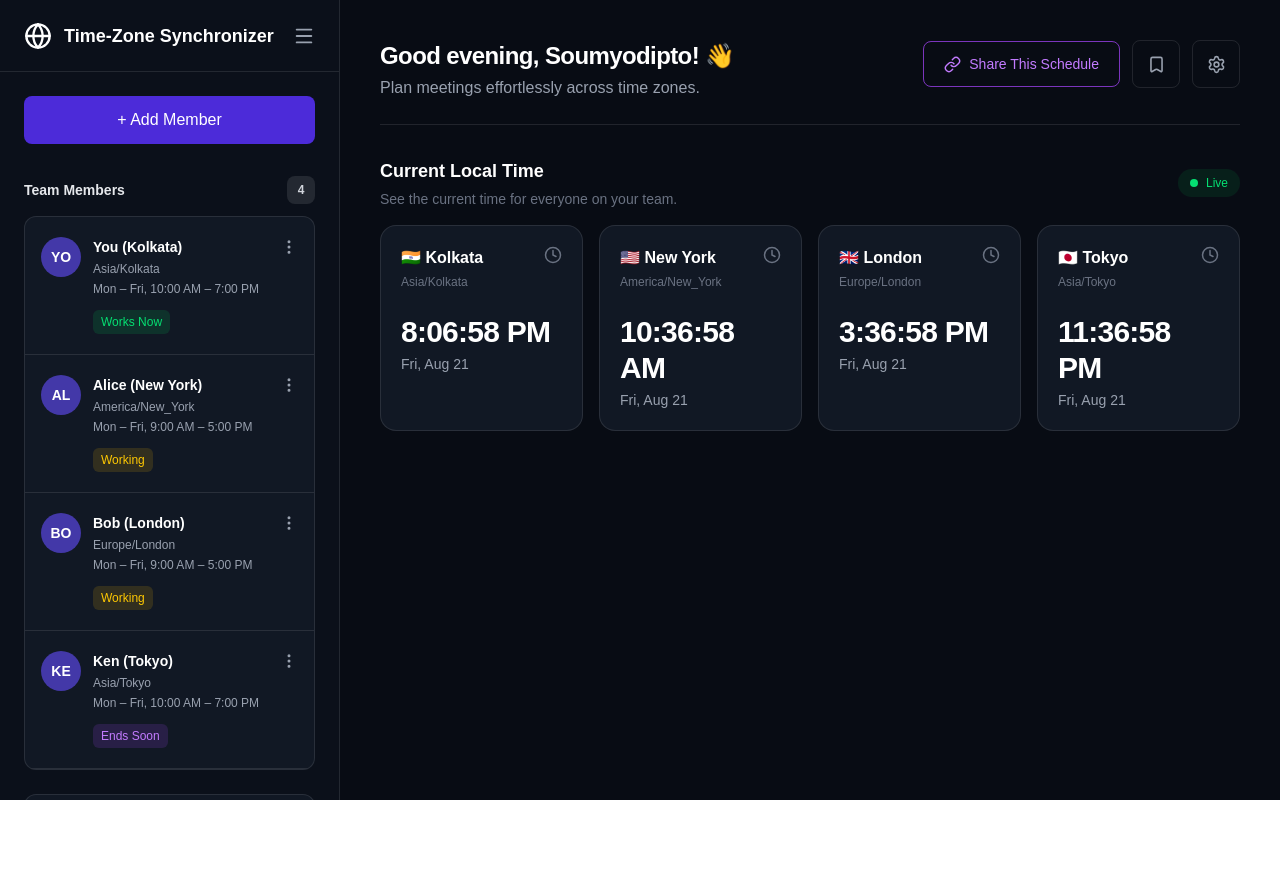
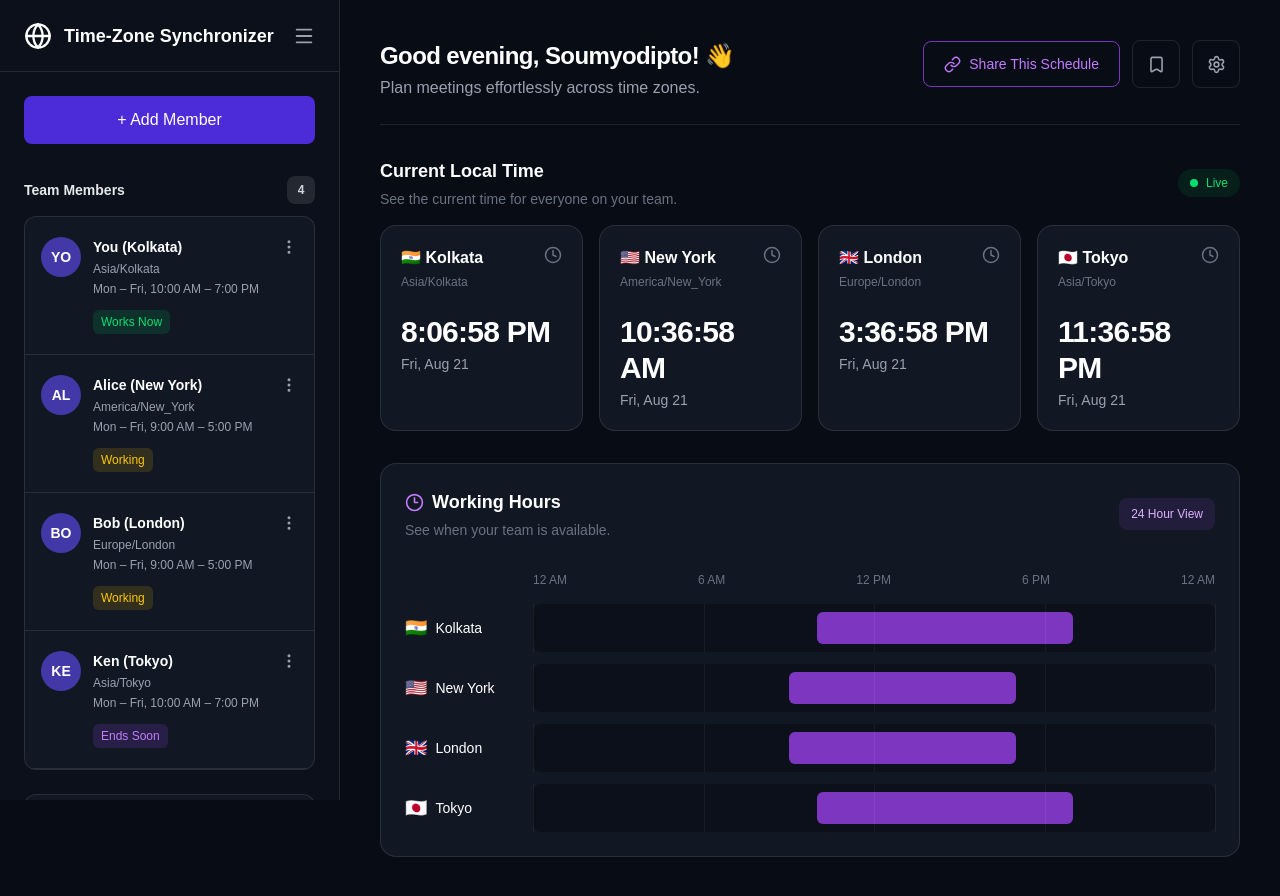
Before and after one commit to Soumyodipto68/Time-Grid, a Next.js app: page / in a window 1280 px wide. Before the commit the page ends 800 px from the top, so only its background shows below. Built offline with nearby package versions, Linux system fonts and the light colour scheme.

Commit message:
Add WorkingHoursTimeline component to Home page

```diff
--- a/src/app/page.tsx
+++ b/src/app/page.tsx
@@ -1,6 +1,7 @@
 import Header from "../components/Header";
 import LocalTimeGrid from "../components/LocalTimeGrid";
 import Sidebar from "../components/Sidebar";
+import WorkingHoursTimeline from "../components/WorkingHoursTimeline";
 
 export default function Home() {
   return (
@@ -11,6 +12,8 @@ export default function Home() {
         <Header />
 
         <LocalTimeGrid />
+
+        <WorkingHoursTimeline />
       </section>
     </main>
   );
```
